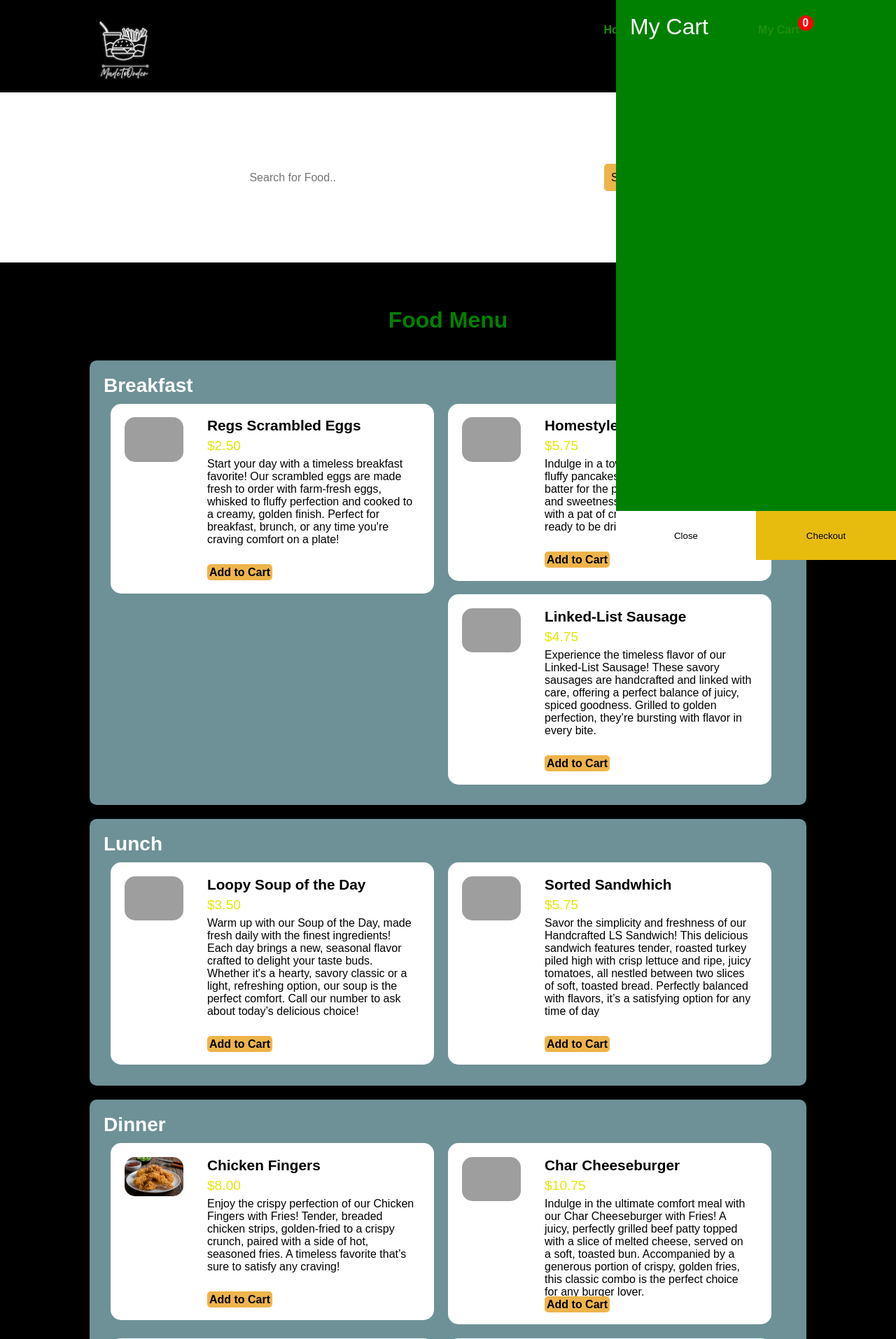
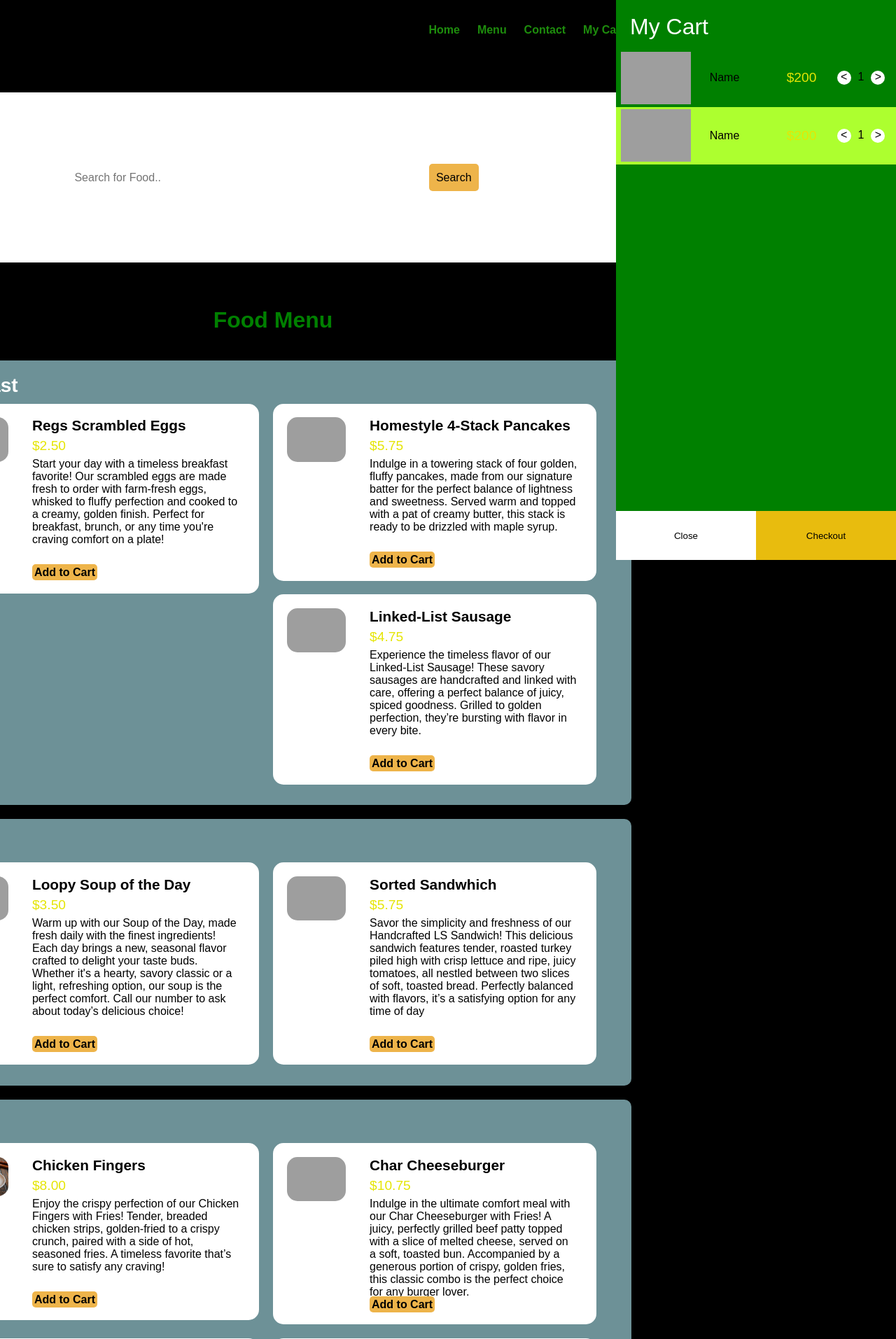
Before and after one commit to ShellYanez/MadeToOrder.github.io, a PHP site: page /menu.html in a window 1280 px wide. Shown: the top 1913 px of the page at 70% size. Run offline with PHP 8.4, Linux system fonts and the light colour scheme; grey boxes are pictures that could not be loaded.

Commit message:
some changes

```diff
--- a/menu.html
+++ b/menu.html
@@ -10,7 +10,7 @@
     <link rel="stylesheet" href="style.css">
 </head>
 
-<body>
+<body class="showCart">
     <!-- Navbar Section Starts Here -->
     <section class="navbar">
         <div class="container">
@@ -32,7 +32,7 @@
                         <a href="contact.html">Contact</a>
                     </li>
                     <li>
-                        <a class="cart"><span>0</span>My Cart</a>
+                        <a class = "cart"><span>0</span>My Cart</a>
                     </li>
                 </ul>
             </div>
@@ -306,7 +306,7 @@
                 </div>
                 </div>
 
-        </div>
+            </div>
 
 
             <div class="clearfix"></div>
@@ -337,11 +337,36 @@
     <!-- social Section Ends Here -->
 
 
-    <div class="myCart">
+    <div id=theCart class="myCart">
         <h1>My Cart</h1>
         <div class="cartList">
-            <div class= "item"></div>
+            <div class= "item">
+                <div class="image">
+                    <img src="images/cheeseBurger.jpeg" alt="">
+                </div>
 
+                <div class = "name">Name</div>
+                <div class ="food-price">$200</div>
+                <div class="quantity">
+                    <span class ="minus"><</span>
+                    <span>1</span>
+                    <span class = "plus">></span>
+                </div>
+            </div>
+
+            <div class= "item">
+                <div class="image">
+                    <img src="images/cheeseBurger.jpeg" alt="">
+                </div>
+
+                <div class = "name">Name</div>
+                <div class ="food-price">$200</div>
+                <div class="quantity">
+                    <span class ="minus"><</span>
+                    <span>1</span>
+                    <span class = "plus">></span>
+                </div>
+            </div>
         </div>
 
         <div class = "btnCart">
--- a/script.js
+++ b/script.js
@@ -1,41 +1,13 @@
 let cart = document.querySelector('.cart');
-let close= document.querySelector('.close');
+let closeCart= document.querySelector('.close');
 let body = document.querySelector('body');
+let menuCart = document.querySelector()
 
 cart.addEventListener('click', () =>{
-    body.classList.toggle('showCart')
+     body.classList.toggle('showCart')
 })
 
 
-closecart.addEventListener('click', () =>{
+closeCart.addEventListener('click', () =>{
     body.classList.toggle('showCart')
 })
-
-/*CSS for shopping Cart
-.myCart-Tab
-{
-    top: 0;
-    right: 0;
-    bottom: 0;
-    background-color:  rgb(229, 229, 5);
-    color: green;
-    width:400px;
-
-}
-
-
-<div class="myCart-Tab">
-    <h1>My Cart</h1>
-    <div class="cartList">
-
-    </div>
-
-    <div class = "btnCart">
-        <button class = "close">Close</button>
-        <button class = "checkout">Checkout</button>
-
-
-    </div>
-
-
-</div>*/
--- a/style.css
+++ b/style.css
@@ -292,7 +292,7 @@ body {
 {
     position: relative;
     display: inline-block;
-    z-index: 9999;
+
 }
 
 .cart span
@@ -308,17 +308,18 @@ body {
     position: absolute;
     top: 15%;
     right: -20px;
-    z-index: 9998;
+
 }
 .myCart
 {
     background-color:  green;
     color:white;
     width:400px;
-    inset: 0 0 0 auto;
+    inset: 0 -400px 0 auto;
     grid-template-rows: 70px 1fr 70px ;
     display: grid;
     position: fixed;
+    transition: transform .5s;
 }
 
 .myCart h1
@@ -348,3 +349,58 @@ body {
 {
     background-color: white;
 }
+
+.myCart .cartList .item img
+{
+    width: 100x;
+    height: 75px;
+    padding-left: 10%;
+    padding-top: 5%;
+}
+
+.myCart .cartList .item
+{
+    display:grid;
+    grid-template-columns: 70px 150px 50px 1fr;
+    gap: 10px;
+    text-align: center;
+    align-items: center;
+}
+
+.cartList .quantity span
+{
+    display: inline-block;
+    width:20px;
+    height: 20px;
+    background-color: white;
+    color: black;
+    border-radius: 50%;
+    cursor: pointer;
+}
+
+.cartList .quantity span:nth-child(2)
+{
+    background-color: transparent;
+    color:black;
+}
+
+.cartList .item:nth-child(even)
+{
+background-color: greenyellow;
+}
+
+.cartlist
+{
+    overflow: auto;
+
+}
+
+body.showCart .myCart
+{
+    inset:0 0 0 auto;
+}
+
+body.showCart .container
+{
+    transform: translateX(-250px);
+}
```
